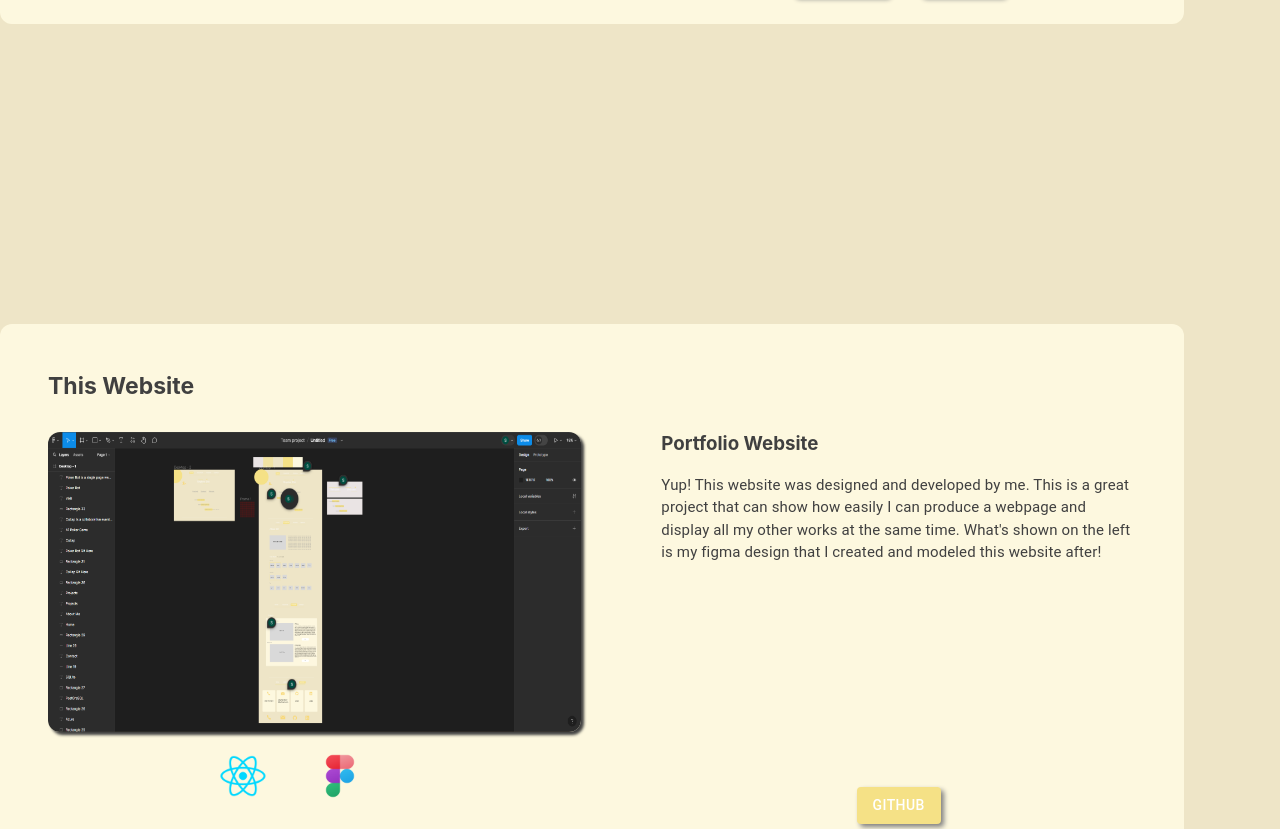
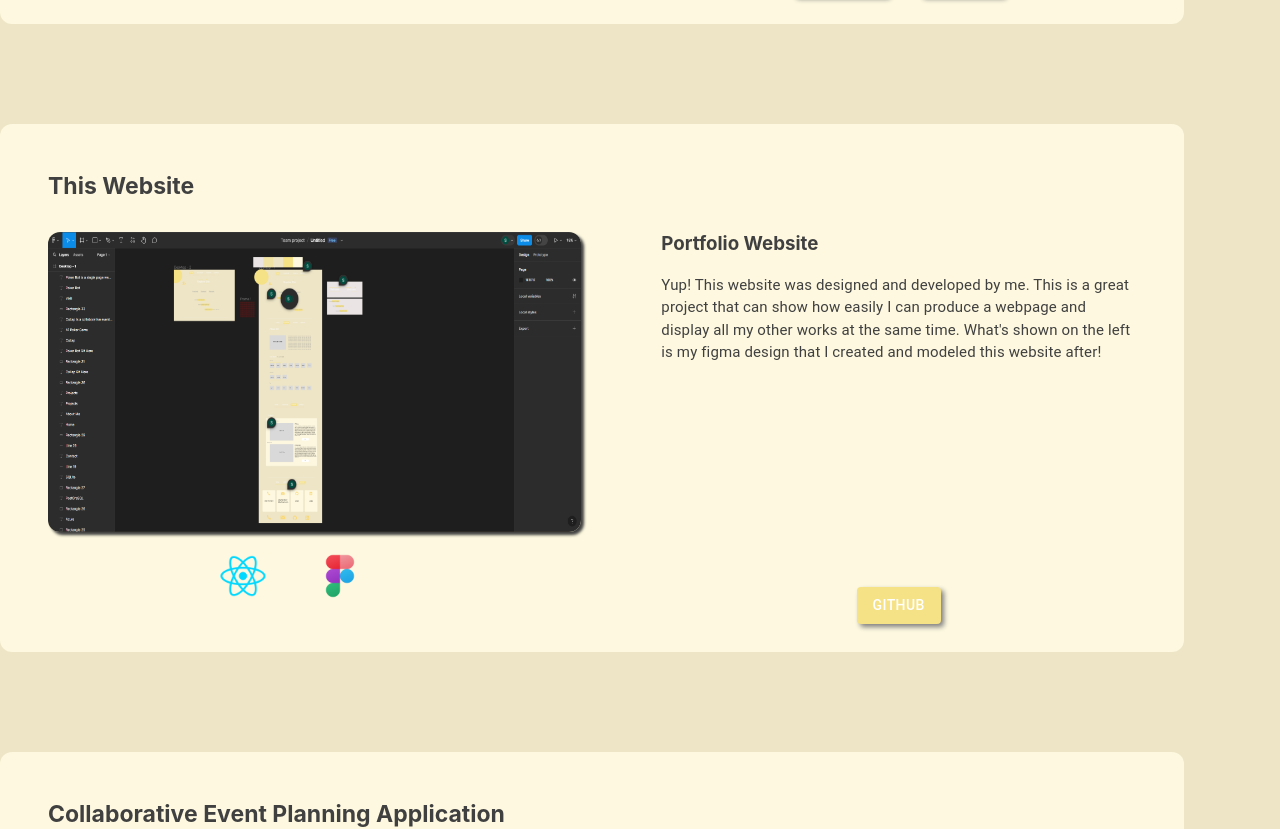
Before and after one commit to shinste/portfolio, a React (Create React App) app: page / in a window 1280 px wide. Shown: the part 1740-2569 px from the top of the page. Built offline with nearby package versions, Linux system fonts and the light colour scheme.

Commit message:
portfolio website

```diff
--- a/src/App.css
+++ b/src/App.css
@@ -120,7 +120,7 @@
   border-radius: 12px;
   padding: 3rem;
   background-color: #FDF8DF;
-  margin-bottom: 300px;
+  margin-bottom: 100px;
   transition: transform 0.3s ease-in-out;
 }
 
@@ -133,3 +133,12 @@
   flex-direction: column;
   height: 100%;
 }
+
+.Grid {
+  width: 100%;
+  margin-top: 3rem;
+  border-radius: 12;
+  color: #404040;
+  display: flex;
+  flex-wrap: wrap;
+}
--- a/src/components/Projects.tsx
+++ b/src/components/Projects.tsx
@@ -19,7 +19,7 @@ const Projects = () => {
                 <hr style={{width: '14rem', borderColor: '#F5E186', borderStyle: 'solid', borderWidth: 2, marginLeft: 0, marginBottom: '2rem'}}/>
             </div>
 
-            <div className="Vertical-flex" style={{width: '100%', margin: 'auto', borderRadius: 12, marginTop: '3rem', color: '#404040'}}>
+            <div className="Grid">
             <div className="Project-div">
                     <h2 style={{fontSize: '23px', marginTop: 0}} >Spotify Recommendation App <span style={{fontSize:'13px', fontWeight: 'bolder', color: 'red'}}>Most Recent</span></h2>
                     <div className='Flex' style={{width: '100%', marginTop: '2rem'}}>
```
